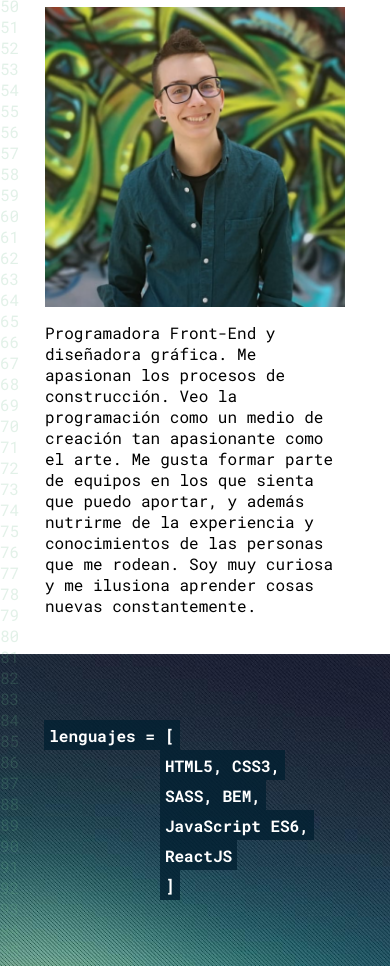
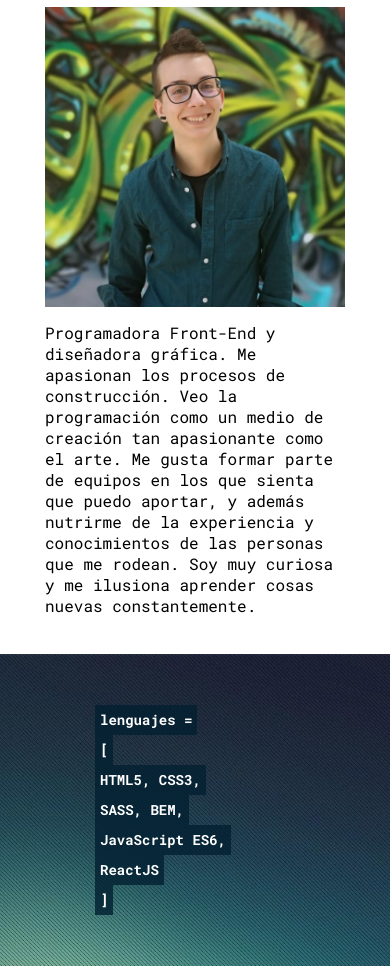
Before and after one commit to elvirafuente/personal-project, a React app: page / in a window 390 px wide. Shown: the part 1034-2000 px from the top of the page. Built offline with nearby package versions, Linux system fonts and the light colour scheme.

Commit message:
erase number of line from mobile  version

```diff
--- a/docs/service-worker.js
+++ b/docs/service-worker.js
@@ -14,7 +14,7 @@
 importScripts("https://storage.googleapis.com/workbox-cdn/releases/4.3.1/workbox-sw.js");
 
 importScripts(
-  "./precache-manifest.6515cefaadfb0c0ccdea96ba9f48b0de.js"
+  "./precache-manifest.b151e45da1b18242d420d0f91d4a3985.js"
 );
 
 self.addEventListener('message', (event) => {
--- a/src/components/About/styles.scss
+++ b/src/components/About/styles.scss
@@ -35,16 +35,17 @@
 }
 
 .array-container{
-    width: 90%;
     display:grid;
-    grid-template-columns: 40% 60%;
+    grid-template-columns: 200px;
     grid-auto-rows: 30px;
     grid-gap: 0px 0px;
-    font-size: 16px;
+    font-size: 14px;
     color: #fff;
     font-weight: 700;
+    margin: auto;
     @media all and (min-width:768px) {
-        width: 50%;
+        grid-template-columns: 40% 60%;
+        width: 90%;
         font-size: 26px;
         grid-auto-rows: 40px;
     }
@@ -57,18 +58,25 @@
     height: 30px;
     @media all and (min-width:768px) {
         height: 40px;
-
     }
 
 }
 
 .item1{
-    justify-self: flex-end;
+    justify-self: flex-start;
+    @media all and (min-width:768px) {
+        justify-self: flex-end;
+    }
 }
 
 .item2{
     justify-self: flex-start;
-    grid-column-start: 2;
+    grid-column-start: 1;
+    @media all and (min-width:768px) {
+        height: 40px;
+        grid-column-start: 2;
+
+    }
 }
 
 .section__skills{
--- a/src/components/Decoration/styles.scss
+++ b/src/components/Decoration/styles.scss
@@ -1,9 +1,10 @@
 .page__decoration {
-    font-size: 16px;
-    color: rgba(109, 186, 140, 0.2);
-    position: absolute;
-    z-index: 5;
+    display: none;
     @media all and (min-width:768px) {
+        display: block;
         font-size: 20px;
+        color: rgba(109, 186, 140, 0.2);
+        position: absolute;
+        z-index: 5;
     }
 }
--- a/src/components/Header/styles.scss
+++ b/src/components/Header/styles.scss
@@ -3,7 +3,6 @@
     display: flex;
     flex-direction: column;
     justify-content: center;
-    padding-left: 30px;
     position: relative;
     background: url('../../images/background-img.jpg') center center no-repeat;
     background-attachment: fixed;
```
Also changed, not shown: docs/index.html (+1 -1 lines), docs/asset-manifest.json, 6 other files.
